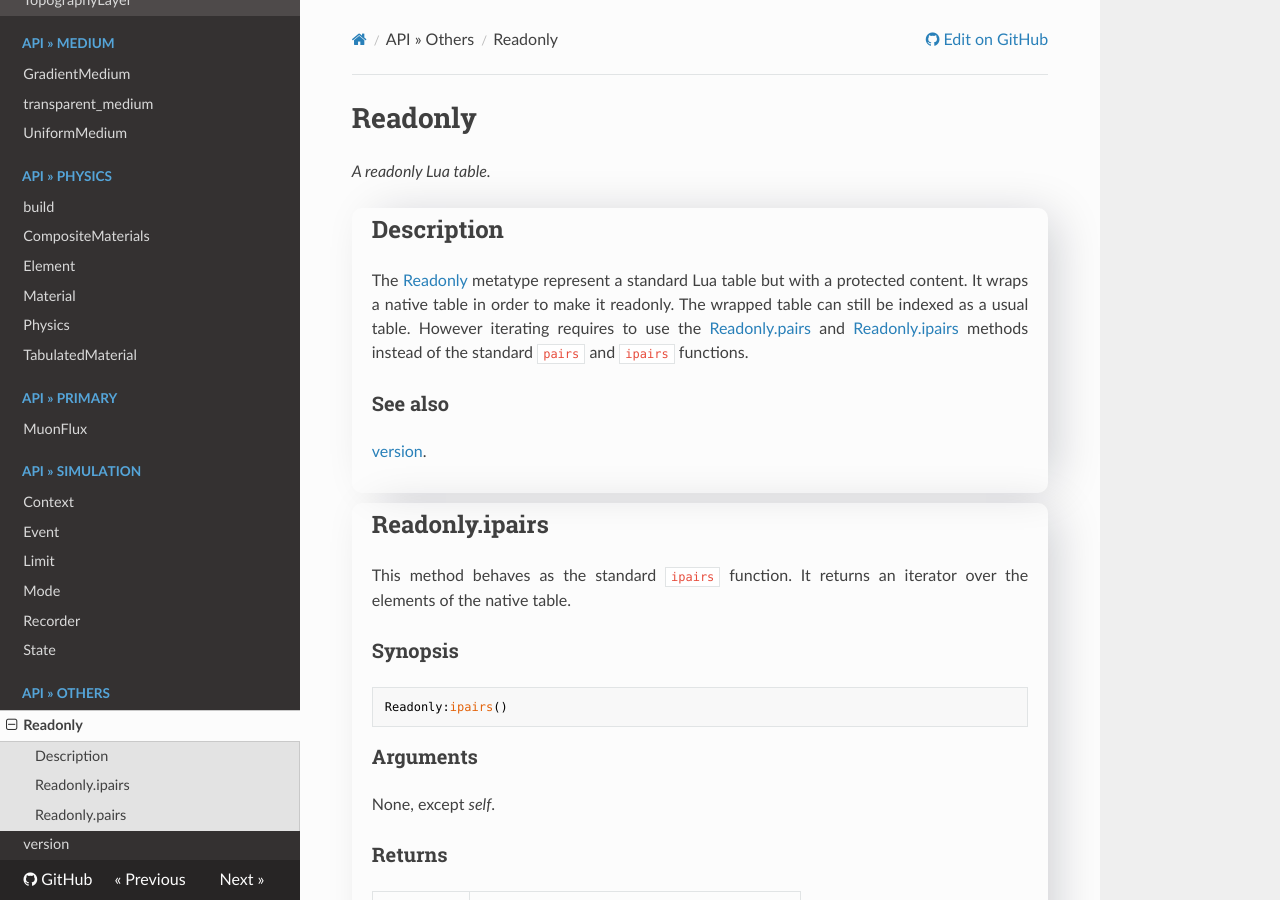
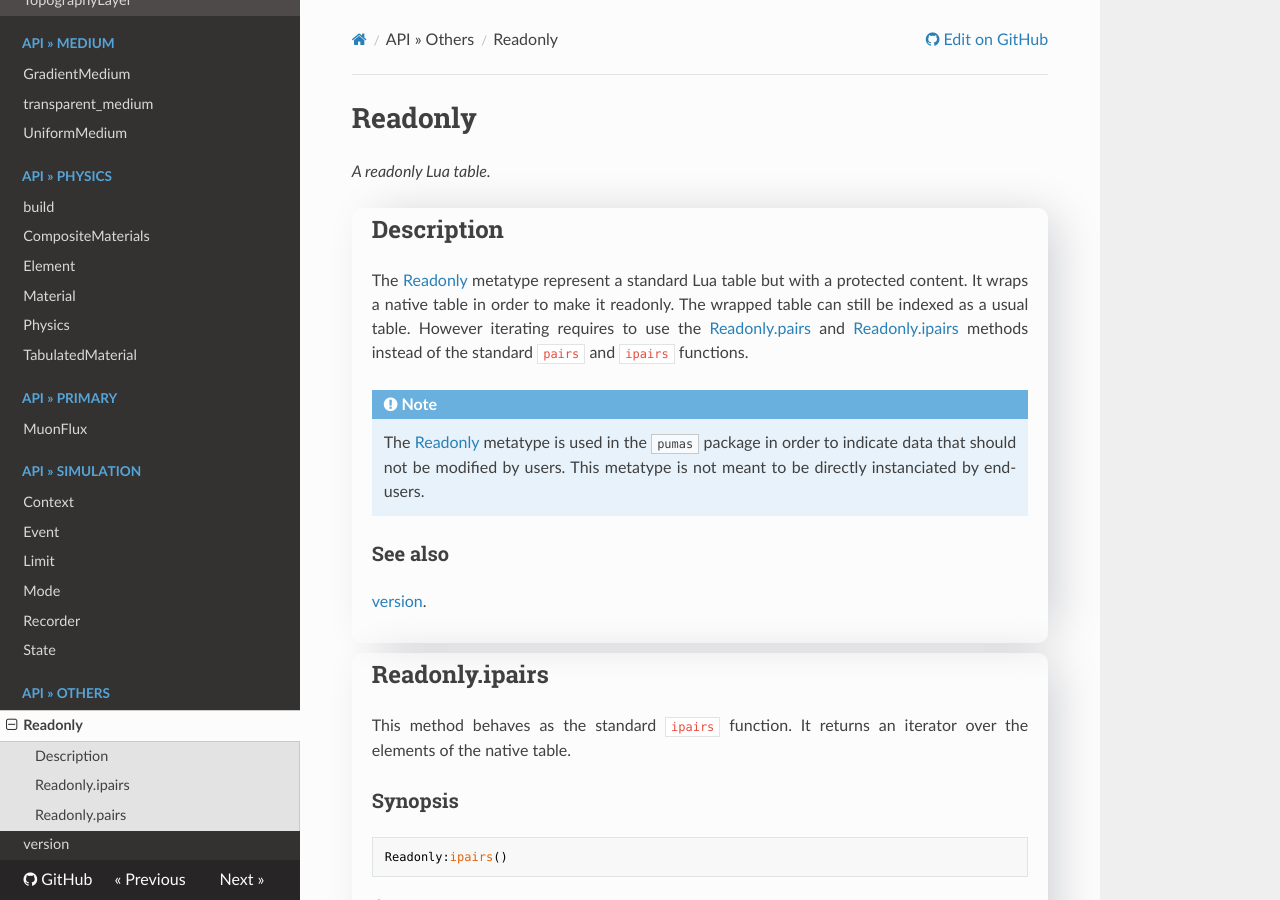
Before and after one commit to niess/pumas-luajit, an MkDocs documentation site: the page built from docs/docs/api/others/Readonly.md, in a window 1280 px wide and 900 px high. Built offline with MkDocs 1.6.1, drawn with Linux system fonts in a browser that asks for light colours; nearby versions of some CDN libraries.

Commit message:
Test and patch the Readonly metatype

```diff
--- a/docs/docs/api/others/Readonly.md
+++ b/docs/docs/api/others/Readonly.md
@@ -12,6 +12,12 @@ to use the [Readonly.pairs](#readonlypairs) and
 [Readonly.ipairs](#readonlyipairs) methods instead of the standard `pairs` and
 `ipairs` functions.
 {: .justify}
+
+!!! note
+    The [Readonly](Readonly.md) metatype is used in the `pumas` package in order
+    to indicate data that should not be modified by users. This metatype is not
+    meant to be directly instanciated by end-users.
+    {: .justify}
 
 ### See also
 
```
Also changed, not shown: 6 other files.
